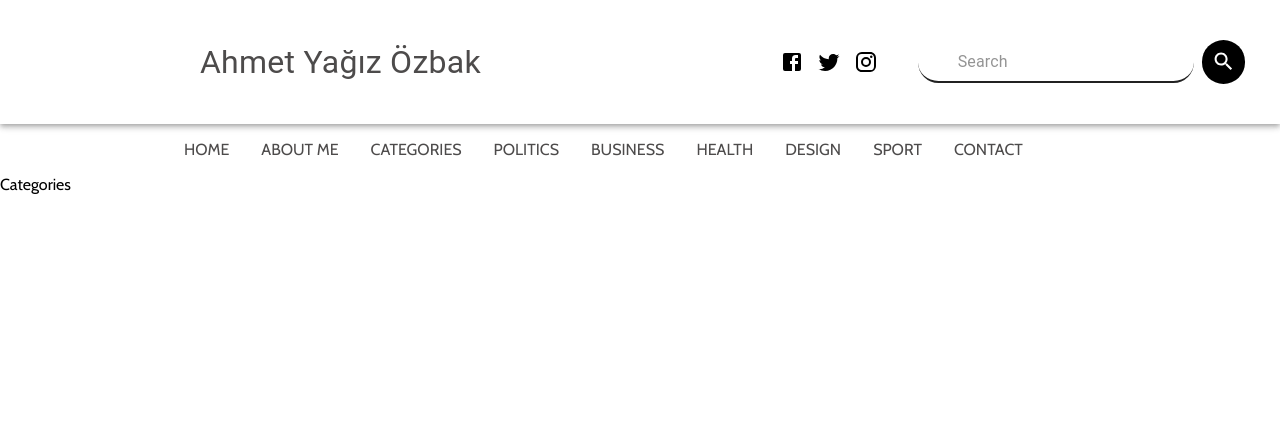
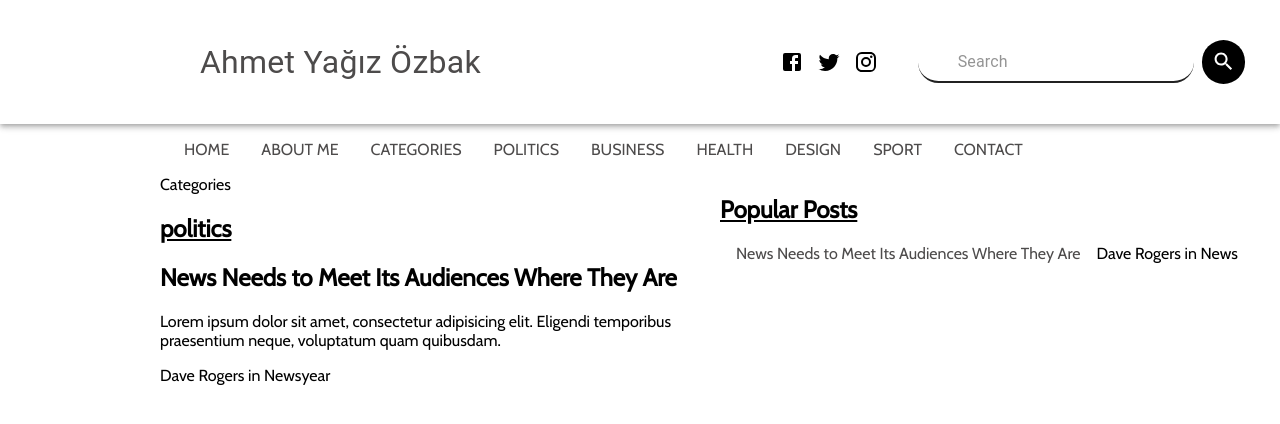
Before and after one commit to ahmetyags/newspaper-challenge, a React (Create React App) app: page /categories in a window 1280 px wide. Shown: the top 424 px of the page. Built offline with nearby package versions, Linux system fonts and the light colour scheme.

Commit message:
update project

```diff
--- a/src/components/Card/Card.css
+++ b/src/components/Card/Card.css
@@ -2,6 +2,7 @@
   /* text-align: center; */
   margin-left: 10rem;
   margin-right: 10rem;
+  font-size: x-large;
 }
 .headline {
   text-align: center;
@@ -10,5 +11,4 @@
   /* max-width: 2vh; */
   border-radius: 8px;
   width: 400px;
-
 }
--- a/src/components/Card/Card.jsx
+++ b/src/components/Card/Card.jsx
@@ -6,7 +6,7 @@ import weathergif from "../../documents/weather.gif";
 const Card = () => {
   return (
     <div className="container">
-      <h2 className="headline">Frontend developer</h2>
+      <h2 className="headline">Frontend Developer</h2>
       <h4 className="topic">SUMMARY</h4>
       <p className="message">
         Having 3+ years experience in IT and 1+ years of experience in frontend
--- a/src/components/Navbar/Navbar.css
+++ b/src/components/Navbar/Navbar.css
@@ -19,3 +19,7 @@ a:active {
   color: rgb(148, 197, 49);
   transform: translate(2s);
 }
+
+/* a:visited{
+  color: red;
+} */
--- a/src/pages/Categories.jsx
+++ b/src/pages/Categories.jsx
@@ -1,9 +1,34 @@
-import React from 'react'
-
+import React from "react";
+import "../style/Categories.css";
 const Categories = () => {
   return (
-    <div>Categories</div>
-  )
-}
+    <div className="site-section news-3">
+      <div className="contain col-lg-9">
+        <span>Categories</span>
+        <h2>
+          <u className="underline">politics</u>
+        </h2>
+        <h2 className="header-2">
+          News Needs to Meet Its Audiences Where They Are
+        </h2>
+        <p className="contents">
+          Lorem ipsum dolor sit amet, consectetur adipisicing elit. Eligendi
+          temporibus praesentium neque, voluptatum quam quibusdam.
+        </p>
+        <span className="news-contain">Dave Rogers in News</span>
+        <span className="date">year</span>
+      </div>
+      <div className="section col-lg-3">
+        <h2>
+          <u>Popular Posts</u>
+        </h2>
+        <a className="links" href="#">
+          News Needs to Meet Its Audiences Where They Are
+        </a>
+        <span className="news-contain">Dave Rogers in News</span>
+      </div>
+    </div>
+  );
+};
 
-export default Categories
+export default Categories;
--- a/src/pages/Contact.jsx
+++ b/src/pages/Contact.jsx
@@ -7,11 +7,11 @@ const Contact = () => {
     <Form>
       <InputGroup className="mb-3">
         <InputGroup.Text className="formlabel">First name</InputGroup.Text>
-        <Form.Control aria-label="First name" />
+        <Form.Control aria-label="First name" placeholder="First name" />
       </InputGroup>
       <InputGroup className="mb-3">
         <InputGroup.Text className="formlabel">Last name</InputGroup.Text>
-        <Form.Control aria-label="Last name" />
+        <Form.Control aria-label="Last name" placeholder="Last name" />
       </InputGroup>
       <Form.Group className="mb-3" controlId="exampleForm.ControlInput1">
         <Form.Label className="formlabel">Email address</Form.Label>
@@ -19,10 +19,10 @@ const Contact = () => {
       </Form.Group>
       <InputGroup className="mb-3">
         <InputGroup.Text className="formlabel">Tel. Number</InputGroup.Text>
-        <Form.Control aria-label="Number" />
+        <Form.Control placeholder="+90 (500) 000 00 00" aria-label="Number" />
       </InputGroup>
       <Form.Group className="mb-3" controlId="exampleForm.ControlTextarea1">
-        <Form.Label className="formlabel">Example textarea</Form.Label>
+        <Form.Label className="formlabel">Message</Form.Label>
         <Form.Control as="textarea" rows={3} />
       </Form.Group>
       <Button className="w-100 " type="submit" variant="success">
--- a/src/style/About.css
+++ b/src/style/About.css
@@ -1,8 +1,8 @@
 button.mdi {
   position: absolute;
-  margin-left: 43rem;
-  padding: 1rem;
-  top: 85rem;
+  margin-left: 55rem;
+  padding: 2rem;
+  top: 95rem;
   color: rgb(228, 227, 227);
   background-color: black;
   border-radius: 20px;
--- /dev/null
+++ b/src/style/Categories.css
@@ -0,0 +1,14 @@
+.site-section {
+  /* z-index: 10; */
+  position: absolute;
+  display: grid;
+  grid-template-columns: repeat(2, 1fr);
+  margin-left: 10rem;
+}
+/* .underline{
+margin-right: 55rem;
+} */
+.links:hover {
+  font-size: medium;
+  color: blue;
+}
--- a/src/style/Contact.css
+++ b/src/style/Contact.css
@@ -1,7 +1,7 @@
 form {
   display: grid;
   grid-template-columns: repeat(2, 1fr);
-  margin: 3rem;
+  margin: 4rem;
   margin-left: 25rem;
   width: 400px;
   padding-left: 20rem;
@@ -41,6 +41,6 @@ form {
   border-radius: 2rem;
 }
 
-.btn-success:hover{
+.btn-success:hover {
   background-color: rgb(51, 50, 50);
 }
```
Also changed, not shown: src/pages/Search.jsx (added, +9 -0 lines).
